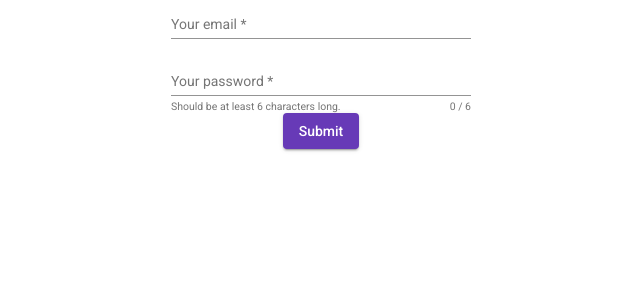
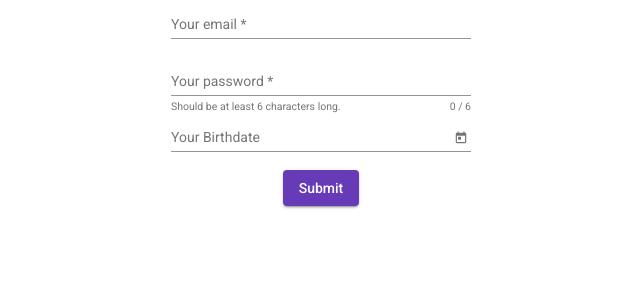
Before and after one commit to alex-lip/angular-material-demo, an Angular app: page /signup in a window 1280 px wide. Shown: the top 300 px of the page, without its empty margins (319-959 px from the left). Built offline with nearby package versions, Linux system fonts and the light colour scheme.

Commit message:
datepicker

```diff
--- a/src/app/auth/signup/signup.component.html
+++ b/src/app/auth/signup/signup.component.html
@@ -16,8 +16,12 @@
         required
         #emailInput="ngModel"
       />
-      <mat-error *ngIf="emailInput.hasError('required')">Field must not be empty</mat-error>
-      <mat-error *ngIf="!emailInput.hasError('required')">Email is invalid</mat-error>
+      <mat-error *ngIf="emailInput.hasError('required')"
+        >Field must not be empty</mat-error
+      >
+      <mat-error *ngIf="!emailInput.hasError('required')"
+        >Email is invalid</mat-error
+      >
     </mat-form-field>
     <mat-form-field hintLabel="Should be at least 6 characters long.">
       <input
@@ -30,9 +34,16 @@
         minlength="6"
         #pwInput="ngModel"
       />
-      <mat-hint align="end">{{ pwInput.value?.length}} / 6</mat-hint>
+      <mat-hint align="end">{{ pwInput.value?.length }} / 6</mat-hint>
       <mat-error>Must be at least 6 characters.</mat-error>
     </mat-form-field>
+
+    <mat-form-field>
+      <input matInput placeholder="Your Birthdate" [matDatepicker]="picker" [max]="maxDate"/>
+      <mat-datepicker-toggle matSuffix [for]="picker" ></mat-datepicker-toggle>
+      <mat-datepicker #picker></mat-datepicker>
+    </mat-form-field>
+
     <button type="submit" mat-raised-button color="primary">Submit</button>
   </form>
 </section>
--- a/src/app/auth/signup/signup.component.ts
+++ b/src/app/auth/signup/signup.component.ts
@@ -7,10 +7,13 @@ import { NgForm } from '@angular/forms'
   styleUrls: ['./signup.component.css']
 })
 export class SignupComponent implements OnInit {
+  maxDate: any;
 
   constructor() { }
 
-  ngOnInit(): void {
+  ngOnInit() {
+    this.maxDate = new Date();
+    this.maxDate.setFullYear(this.maxDate.getFullYear() - 18);
   }
 
   onSubmit(form: NgForm) {
```
Also changed, not shown: src/app/material.module.ts (+21 -6 lines).
